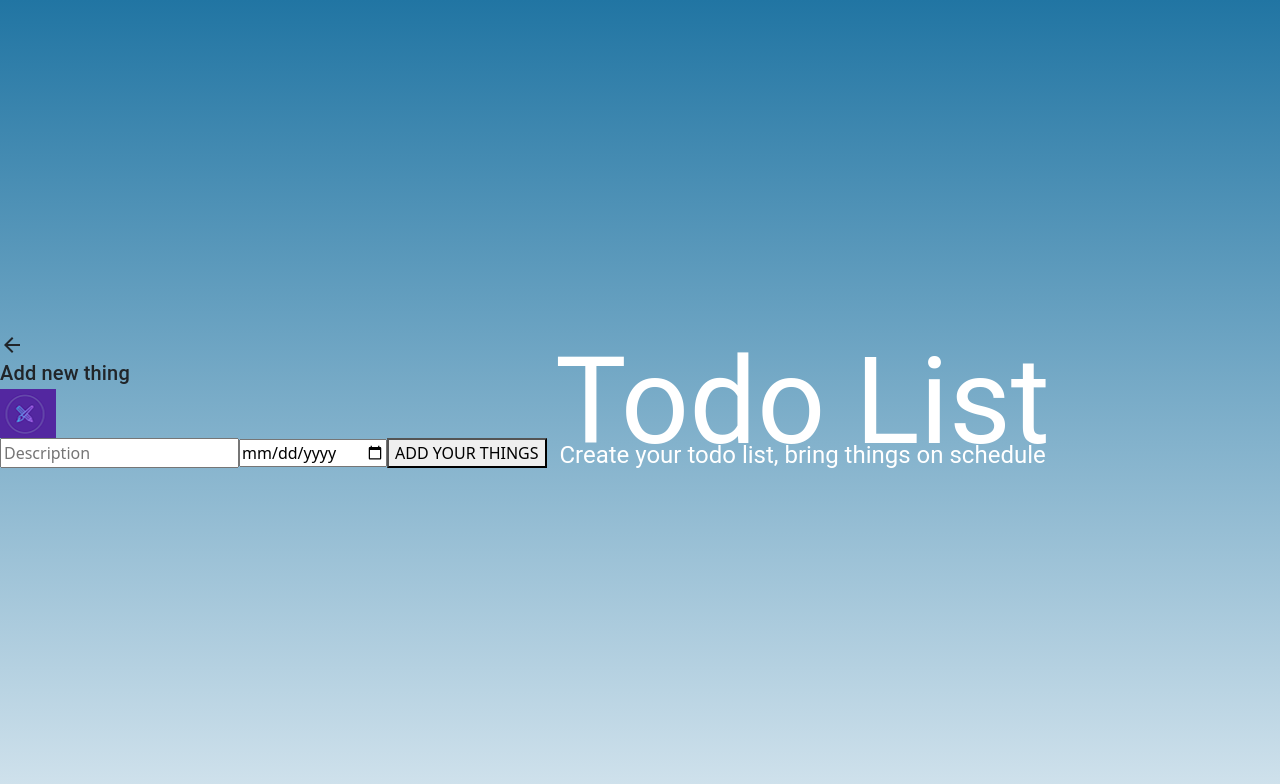
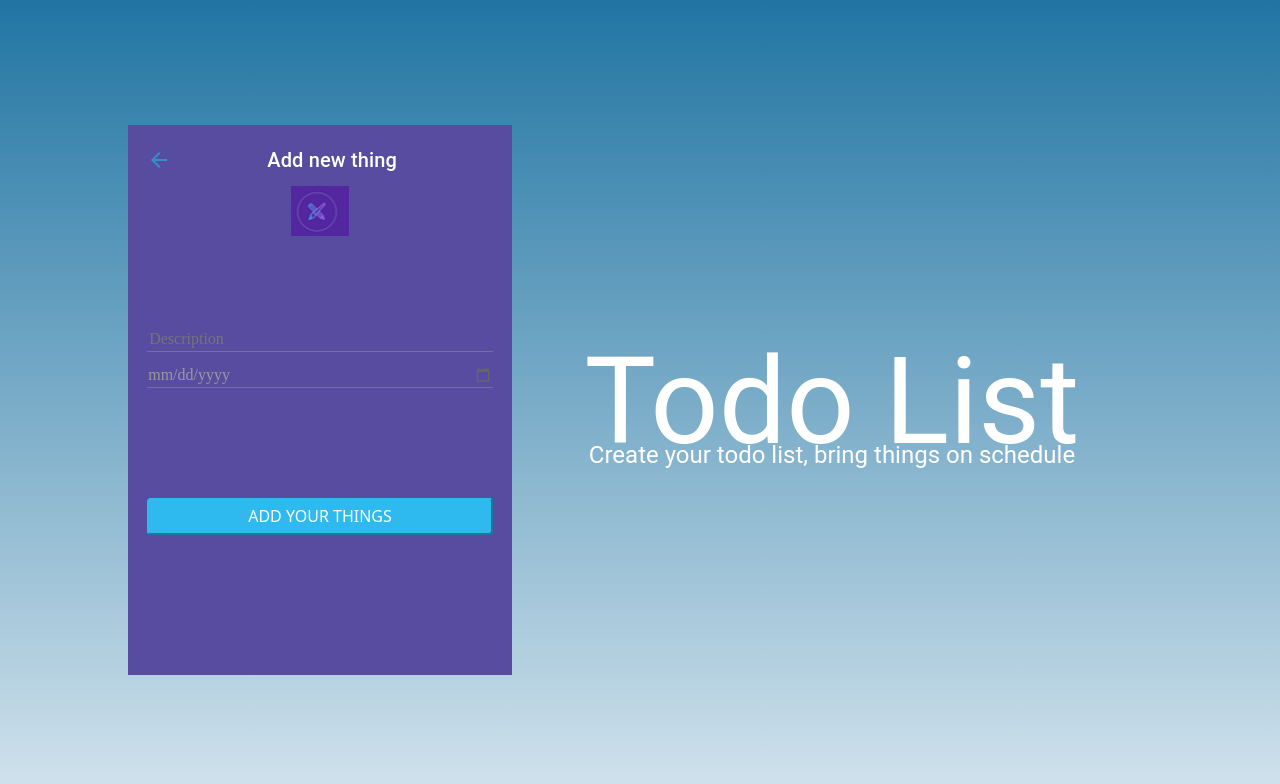
Before and after one commit to Taher-web-dev/ToDo-HandsOn-Front-end, a React (Create React App) app: page / in a window 1280 px wide. Both pictures are taken after a click on the button "Add new item". Shown: the top 784 px of the page. Built offline with nearby package versions, Linux system fonts and the light colour scheme; no server answers.

Commit message:
style AddItem component.

```diff
--- /dev/null
+++ b/src/components/addItem/addItem.css
@@ -0,0 +1,75 @@
+.addItem-wrapper {
+  width: 30%;
+  margin-left: 10%;
+  margin-right: 5%;
+  background-color: rgb(87, 76, 160);
+  min-height: 550px;
+}
+
+.header-wrapper {
+  display: flex;
+  align-items: center;
+  padding-top: 5%;
+}
+
+.back-icon {
+  margin-left: 5%;
+  margin-right: 25%;
+}
+
+.add-thing-title {
+  color: white;
+}
+
+.things-icon {
+  margin-left: 42.5%;
+  width: 15%;
+  margin-top: 2.5%;
+  margin-bottom: 10%;
+}
+
+form {
+  width: 100%;
+  margin-top: 50px;
+}
+
+.input-data {
+  width: 90%;
+  margin-left: 5%;
+  background-color: rgb(87, 76, 160);
+  border-top: none;
+  border-left: none;
+  border-right: none;
+  outline: none;
+  border-bottom-width: 1px;
+  margin-bottom: 10px;
+  color:white;
+}
+
+::-webkit-calendar-picker-indicator {
+  filter: invert(0.4);
+}
+input::-webkit-datetime-edit {
+  filter: invert(0.4);
+  font-family: 'Times New Roman', Times, serif;
+}
+
+.input-data::placeholder {
+  color: rgb(116, 117, 118);
+  font-family: 'Times New Roman', Times, serif;
+}
+
+.change-input::-webkit-datetime-edit {
+  filter: invert(0);
+}
+
+.add-btn {
+  width: 90%;
+  margin-left: 5%;
+  background-color: rgb(46, 186, 238);
+  color: white;
+  border-color: rgb(46, 186, 238);
+  margin-top: 100px;
+  padding: 1.25% 0;
+  border-radius: 4px;
+}
--- a/src/components/addItem/addItem.js
+++ b/src/components/addItem/addItem.js
@@ -4,23 +4,27 @@ import Typography from '@mui/material/Typography';
 import { useDispatch } from 'react-redux';
 import TODO from '../../assets/images/todo.png';
 import { displayItem } from '../../Redux/item/item';
+import './addItem.css';
 
 const AddItem = () => {
   const dispatch = useDispatch();
   const addHandler = () => {
     dispatch(displayItem());
   };
+  const changeColor = (e) => {
+    e.target.classList.add('change-input');
+  };
   return (
-    <div>
-      <header>
-        <ArrowBackIcon />
-        <Typography variant="h6">Add new thing </Typography>
+    <div className="addItem-wrapper">
+      <header className="header-wrapper">
+        <ArrowBackIcon className="back-icon" style={{ color: 'rgb(56, 142, 204)' }} />
+        <Typography variant="h6" className="add-thing-title">Add new thing </Typography>
       </header>
-      <img src={TODO} alt="todo-icon" />
+      <img src={TODO} alt="todo-icon" className="things-icon" />
       <form>
-        <input placeholder="Description" type="text" />
-        <input type="date" placeholder="Date" />
-        <button type="submit" onClick={addHandler}>ADD YOUR THINGS</button>
+        <input placeholder="Description" type="text" className="input-data" onChange={changeColor} />
+        <input type="date" className="input-data" defaultValue={null} onChange={changeColor} />
+        <button type="submit" onClick={addHandler} className="add-btn">ADD YOUR THINGS</button>
       </form>
     </div>
   );
```
Also changed, not shown: src/components/item/itemhelper.js (line endings or trailing spaces).
